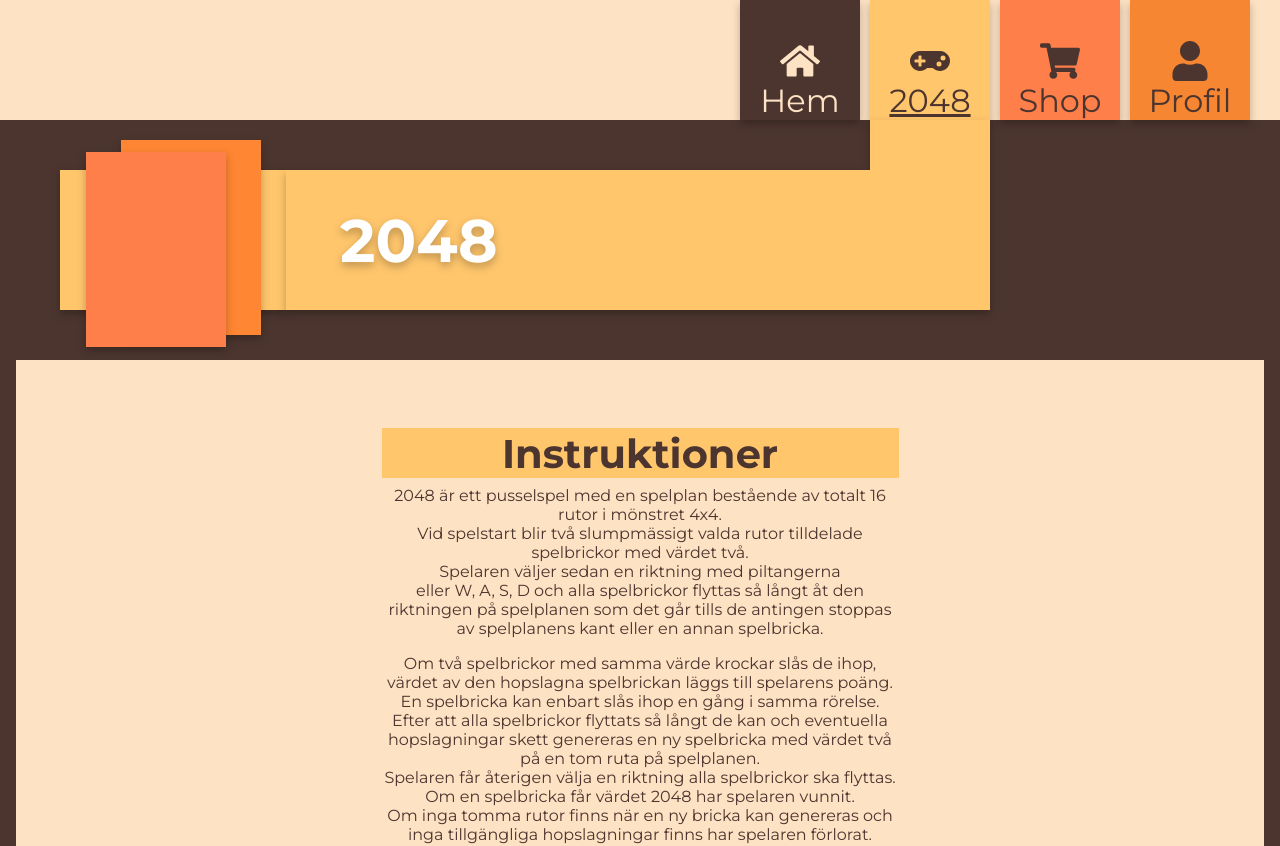
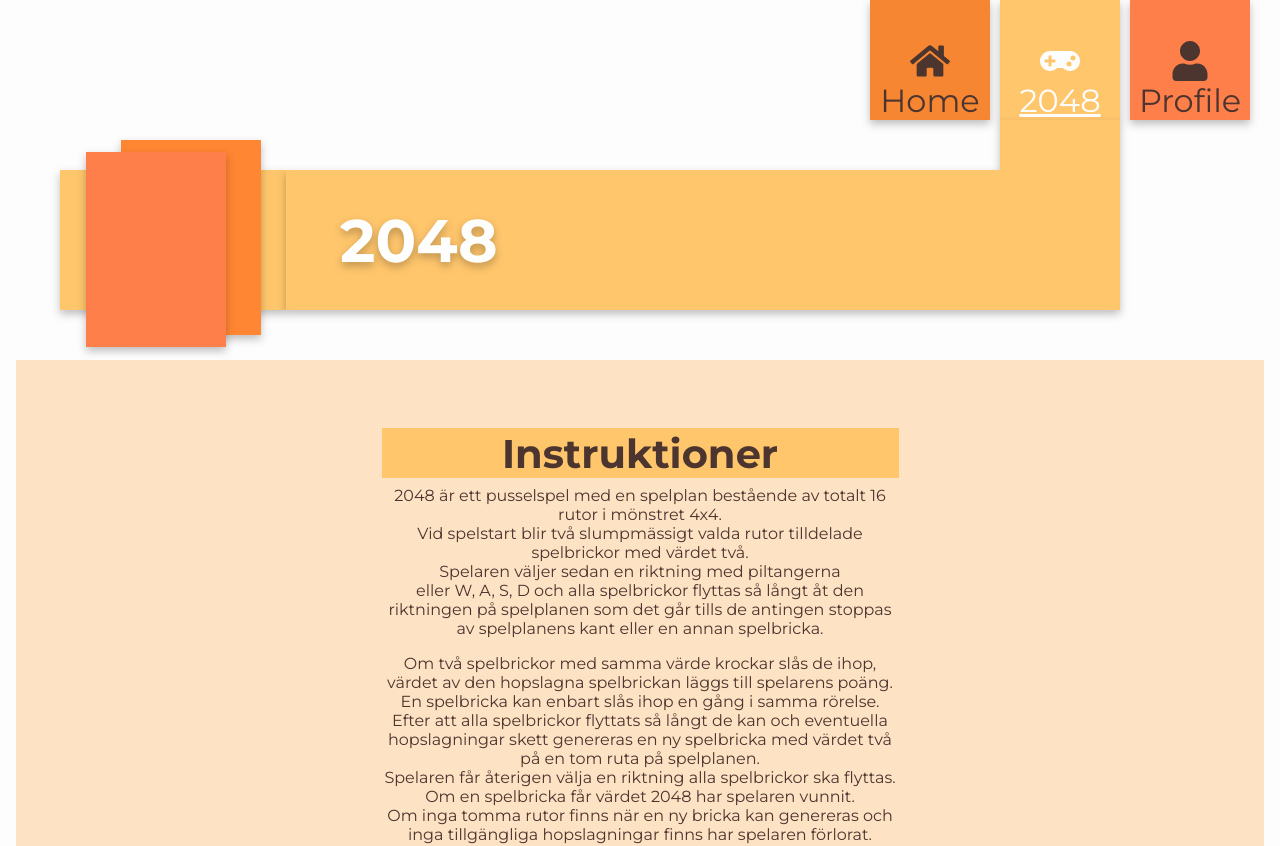
Before and after one commit to SamuelMeijer/examination-project-extended, a React (Create React App) app in the folder frontend/: page /game in a window 1280 px wide. Shown: the top 846 px of the page. Built offline with nearby package versions, Linux system fonts and the light colour scheme; no server answers.

Commit message:
Removing /shop and updating design for Nav- and Header-components

```diff
--- a/frontend/src/common/utils.ts
+++ b/frontend/src/common/utils.ts
@@ -6,7 +6,7 @@ export function colorDecider(pathname: string): string[] {
     case "/game":
       bgColorArr = ["#FFC66C", "#FF8632", "#FF7F4A"];
       break;
-    case "/shop":
+    case "/profile":
       bgColorArr = ["#FF7F4A", "#FFC66C", "#FF8632"];
       break;
     default:
@@ -22,16 +22,13 @@ export function marginDecider(pathname: string): string {
   // Deciding margin
   switch (pathname) {
     case "/game":
-      margin = "290px";
-      break;
-    case "/shop":
       margin = "160px";
       break;
     case "/profile":
       margin = "30px";
       break;
     default:
-      margin = "420px";
+      margin = "290px";
       break;
   }
 
@@ -46,11 +43,8 @@ export function titleDecider(pathname: string): string {
     case "/game":
       title = "2048";
       break;
-    case "/shop":
-      title = "Shop";
-      break;
     case "/profile":
-      title = "Min Profil";
+      title = "Profile";
       break;
     default:
       title = "Matteklubben";
--- a/frontend/src/components/Header/Header.tsx
+++ b/frontend/src/components/Header/Header.tsx
@@ -14,10 +14,6 @@ export default function Header() {
 
   // Dynamic backgroundColor depending on current pathname
   let bgColorArr = colorDecider(location);
-
-  if (location === "/home") {
-    bgColorArr = ["#4C352F"];
-  }
 
   const dynamicBackground: CSSProperties = {
     backgroundColor: bgColorArr[0],
--- a/frontend/src/components/Header/header.module.css
+++ b/frontend/src/components/Header/header.module.css
@@ -2,8 +2,6 @@
     width: 100%;
     height: 240px;
     padding-left: 60px;
-
-    background-color: #4C352F;
 
     display: flex;
 }
--- a/frontend/src/components/Navbar/Navbar.tsx
+++ b/frontend/src/components/Navbar/Navbar.tsx
@@ -2,7 +2,7 @@ import React from "react";
 import Styles from "./navbar.module.css";
 
 import { NavLink } from "react-router-dom";
-import { FaHome, FaGamepad, FaShoppingCart, FaUser } from "react-icons/fa";
+import { FaHome, FaGamepad, FaUser } from "react-icons/fa";
 
 export default function NavBar() {
   return (
@@ -17,7 +17,7 @@ export default function NavBar() {
           }
         >
           <FaHome fontSize="40px" />
-          Hem
+          Home
         </NavLink>
         <NavLink
           to="/game"
@@ -31,17 +31,6 @@ export default function NavBar() {
           2048
         </NavLink>
         <NavLink
-          to="/shop"
-          className={(isActive) =>
-            !isActive.isActive
-              ? `${Styles.shop} ${Styles.navLink} ${Styles.navLinkNotActive}`
-              : `${Styles.shop} ${Styles.navLink} ${Styles.navLinkIsActive}`
-          }
-        >
-          <FaShoppingCart fontSize="40px" />
-          Shop
-        </NavLink>
-        <NavLink
           to="/profile"
           className={(isActive) =>
             !isActive.isActive
@@ -50,7 +39,7 @@ export default function NavBar() {
           }
         >
           <FaUser fontSize="40px" />
-          Profil
+          Profile
         </NavLink>
       </nav>
     </section>
--- a/frontend/src/components/Navbar/navbar.module.css
+++ b/frontend/src/components/Navbar/navbar.module.css
@@ -1,8 +1,6 @@
 .navContainer {
     width: 100%;
     height: 120px;
-
-    background-color: #FDE2C4;
 
     display: flex;
     justify-content: flex-end;
@@ -35,29 +33,24 @@
 }
 
 .navLinkNotActive {
+    color: #4C352F;
     text-decoration: none;
 }
 
 .navLinkIsActive {
+    color: #FDFDFD;
     text-decoration: underline;
 }
 
+/* TODO FIX DYNAMIC */
 .home {
-    background-color: #4C352F;
-    color: #FDE2C4
+    background-color: #F78632;
 }
 
 .game {
     background-color: #FFC66C;
-    color: #4C352F
-}
-
-.shop {
-    background-color: #FF7F4A;
-    color: #4C352F
 }
 
 .profile {
-    background-color: #F78632;
-    color: #4C352F
+    background-color: #FF7F4A;
 }
--- a/frontend/src/index.css
+++ b/frontend/src/index.css
@@ -17,7 +17,7 @@ body {
   font-family: 'Montserrat', sans-serif;
   -webkit-font-smoothing: antialiased;
   -moz-osx-font-smoothing: grayscale;
-  background-color: #4C352F;
+  background-color: #FDFDFD;
 }
 
 code {
```
